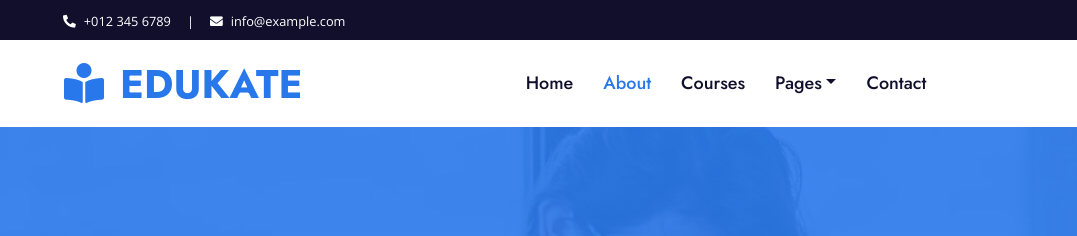
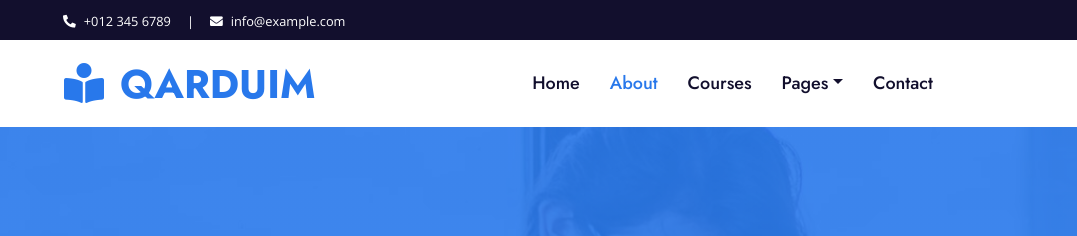
Before and after one commit to Abdullo2001/inkubatsiya-frontend, a plain HTML site: page about.html in a window 1280 px wide. Shown: the top 236 px of the page, 0-1077 px from the left. Drawn offline with nearby package versions, Linux system fonts and the light colour scheme.

Commit message:
feat: edit header

```diff
--- a/about.html
+++ b/about.html
@@ -3,7 +3,7 @@
 
 <head>
     <meta charset="utf-8">
-    <title>Edukate - Online Education Website Template</title>
+    <title>QarDUIM - Qarshi Davlat Universiteti Inkubatsiya Markazi</title>
     <meta content="width=device-width, initial-scale=1.0" name="viewport">
     <meta content="Free HTML Templates" name="keywords">
     <meta content="Free HTML Templates" name="description">
@@ -64,7 +64,7 @@
     <div class="container-fluid p-0">
         <nav class="navbar navbar-expand-lg bg-white navbar-light py-3 py-lg-0 px-lg-5">
             <a href="index.html" class="navbar-brand ml-lg-3">
-                <h1 class="m-0 text-uppercase text-primary"><i class="fa fa-book-reader mr-3"></i>Edukate</h1>
+                <h1 class="m-0 text-uppercase text-primary"><i class="fa fa-book-reader mr-3"></i>QARDUIM</h1>
             </a>
             <button type="button" class="navbar-toggler" data-toggle="collapse" data-target="#navbarCollapse">
                 <span class="navbar-toggler-icon"></span>
```
Also changed, not shown: contact.html (+2 -2 lines), course.html (+2 -2 lines), detail.html (+2 -2 lines), feature.html (+2 -2 lines), index.html (+3 -0 lines), team.html (+2 -2 lines), testimonial.html (+2 -2 lines).
